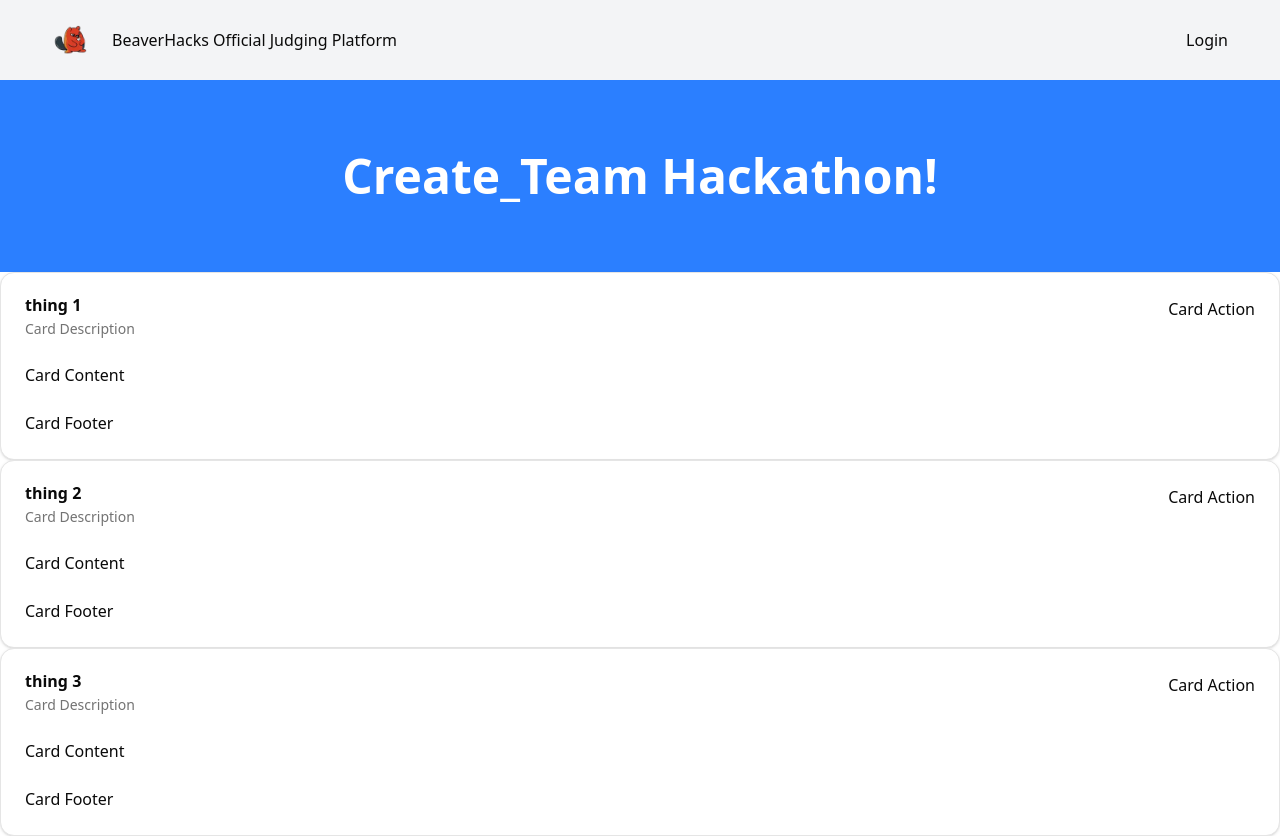
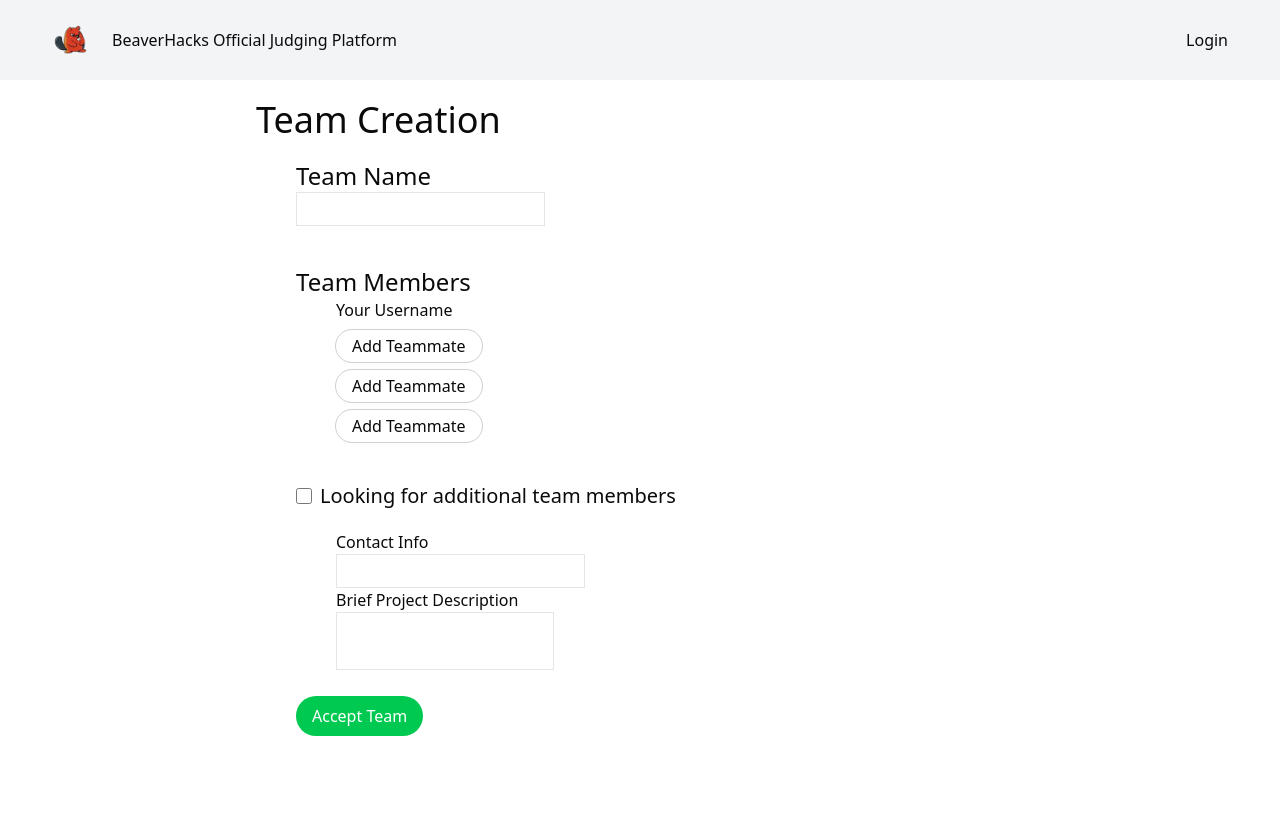
Before and after one commit to OregonStateHackathonClub/judge, a Next.js app: page /Create_Team in a window 1280 px wide. After the commit the page ends 800 px from the top, so only its background shows below. Built offline with nearby package versions, Linux system fonts and the light colour scheme.

Commit message:
team page mockups

```diff
--- /dev/null
+++ b/src/app/Create_Team/page.tsx
@@ -0,0 +1,60 @@
+
+
+export default function Home() {
+  return (
+    <div className="w-[60%] mx-auto">
+      <div className="text-4xl pt-5">
+        Team Creation
+      </div>
+
+      <form className="pl-10">
+        <div className="text-2xl pt-5">
+          Team Name
+        </div>
+        <input
+          type="text"
+          className="border px-2 py-1"
+        />
+        <div className="text-2xl pt-10">
+          Team Members
+        </div>
+        <ul className="space-y-2 pl-10">
+          <li>Your Username</li>
+          <li><button className="outline-1 px-4 py-1 rounded-4xl hover:bg-gray-100">Add Teammate</button></li>
+          <li><button className="outline-1 px-4 py-1 rounded-4xl hover:bg-gray-100">Add Teammate</button></li>
+          <li><button className="outline-1 px-4 py-1 rounded-4xl hover:bg-gray-100">Add Teammate</button></li>
+        </ul>
+
+        <div className="flex text-xl gap-2 pt-10">
+          <input
+            type="checkbox"
+            className="w-4"
+          />
+          Looking for additional team members
+        </div>
+
+        <div className="p-5 pl-10">
+          <div>
+            Contact Info
+          </div>
+          <input
+            type="text"
+            className="border px-2 py-1"
+          />
+
+          <div>
+            Brief Project Description
+          </div>
+          <textarea
+            className="border px-2 py-1 resize-none"
+          />
+        </div>
+
+        <button className="bg-green-500 text-white px-4 py-2 rounded-4xl hover:bg-green-600">
+          Accept Team
+        </button>
+      </form>
+
+    </div>
+  );
+}
--- /dev/null
+++ b/src/app/Join_Team/page.tsx
@@ -0,0 +1,39 @@
+
+
+export default function Home() {
+  return (
+    <div className="w-[60%] mx-auto">
+      <div className="text-4xl pt-5">
+        Join a Team
+      </div>
+
+      <div className="pl-10">
+
+        <div className="text-xl pt-10">
+          Ask your group leader for an Invite Code:
+        </div>
+
+        <div className="flex gap-2 p-5">
+          <input
+            type="text"
+            className="border px-2 py-1"
+          />
+          <button className="bg-blue-500 text-white px-4 py-2 rounded-4xl hover:bg-blue-600">
+            Join Team
+          </button>
+        </div>
+
+        <div className="text-xl pt-10">
+          Or browse groups searching for teammates:
+        </div>
+
+        <ul className="pb-2.5">
+          <li className="pl-10 pt-2.5 pb-2.5 hover:bg-gray-100">Theoretical team</li>
+          <li className="pl-10 pt-2.5 pb-2.5 hover:bg-gray-100">Totally real team</li>
+        </ul>
+
+      </div>
+
+    </div>
+  );
+}
```
